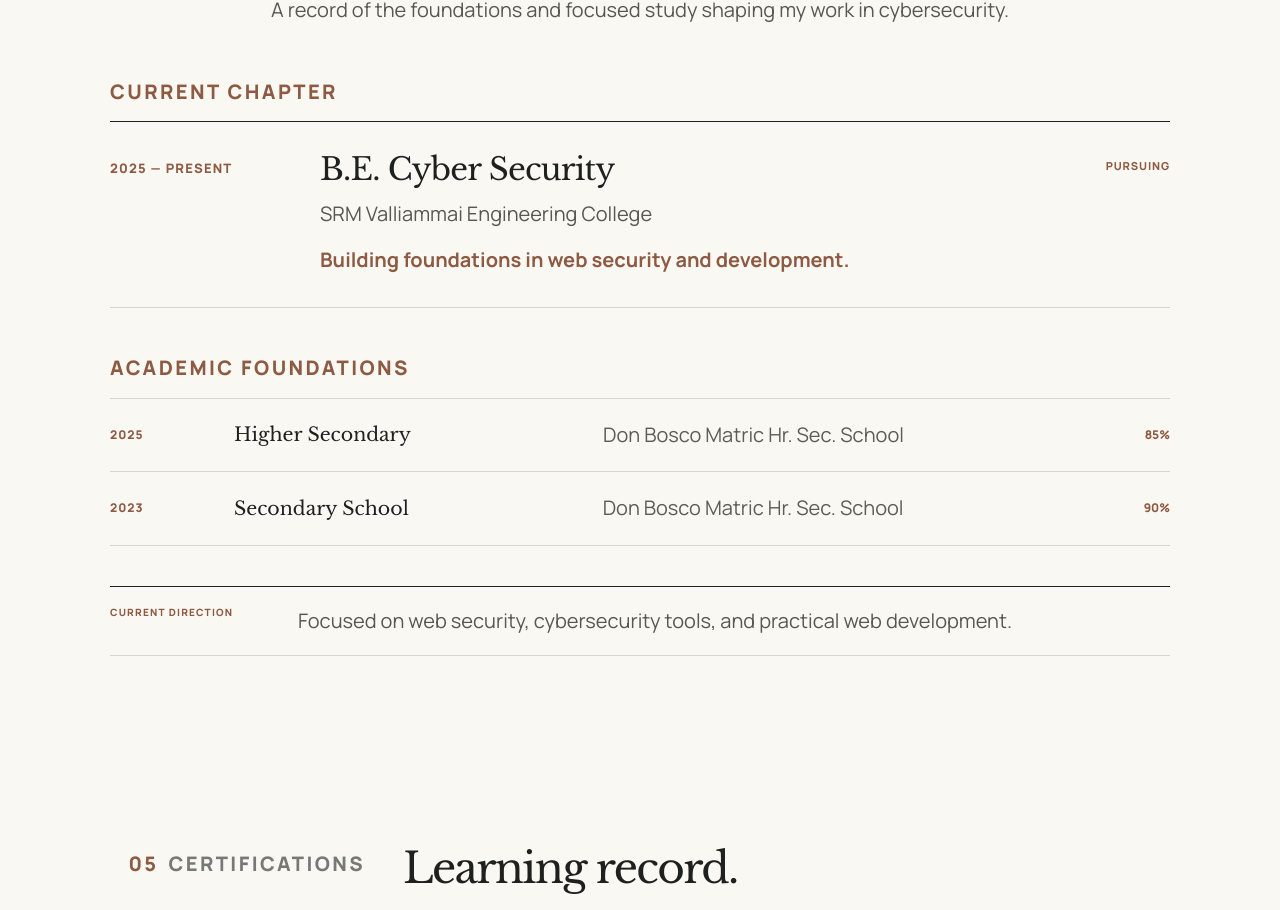
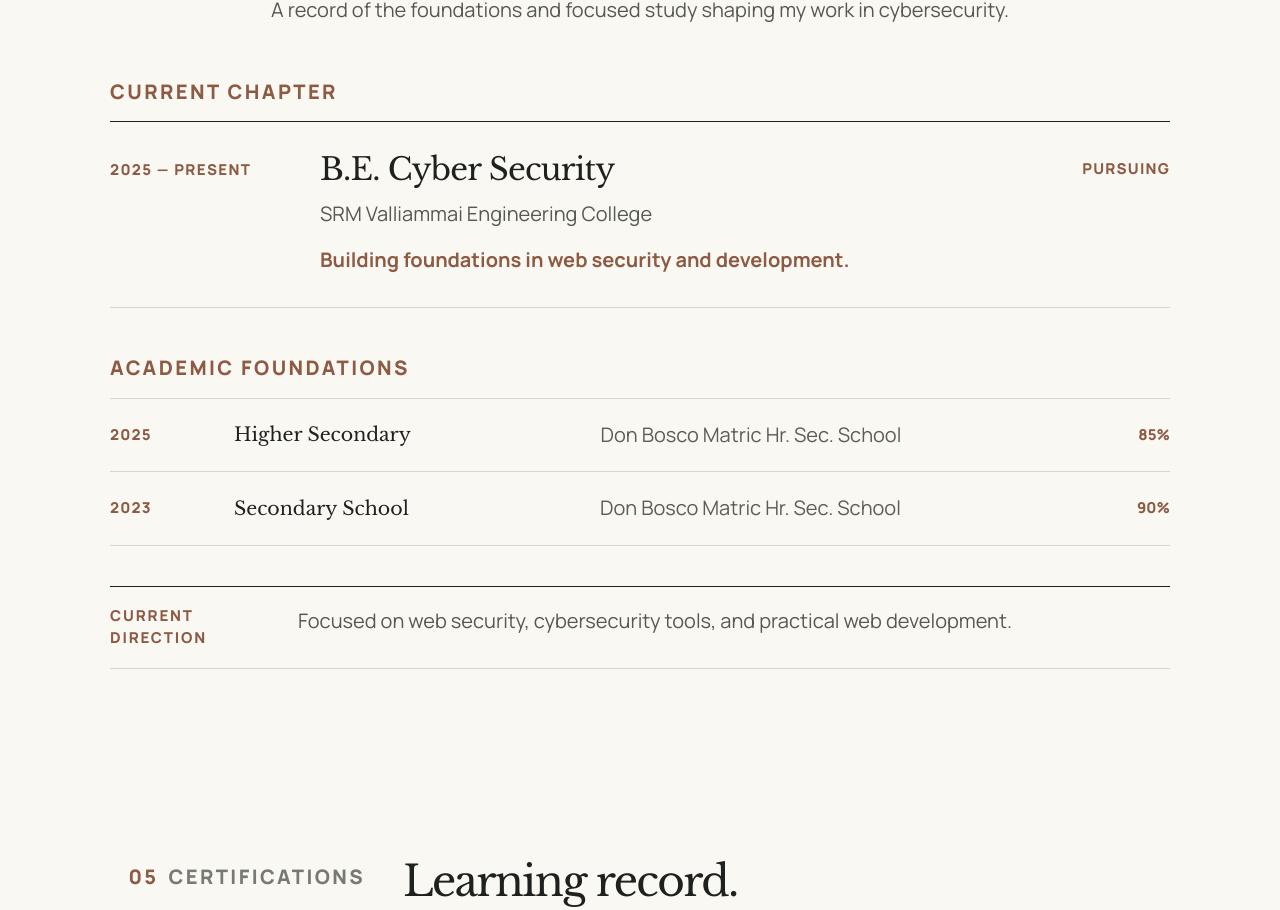
Before and after one commit to avinashk08408/Avinash-portfolio, a React (Vite) app: page / in a window 1280 px wide. Shown: the part 3708-4618 px from the top of the page. Built offline with nearby package versions, Linux system fonts and the light colour scheme; a web font is replaced by a local one.

Commit message:
Update Journey.css

```diff
--- a/src/components/Journey/Journey.css
+++ b/src/components/Journey/Journey.css
@@ -284,3 +284,12 @@
 .journey-direction strong {
   font-weight: 800;
 }
+/* Increase Learning Journey years and small metadata to 15px. */
+
+.journey-current-date,
+.journey-status,
+.journey-school-year,
+.journey-school-score,
+.journey-direction strong {
+  font-size: 15px;
+}
```
